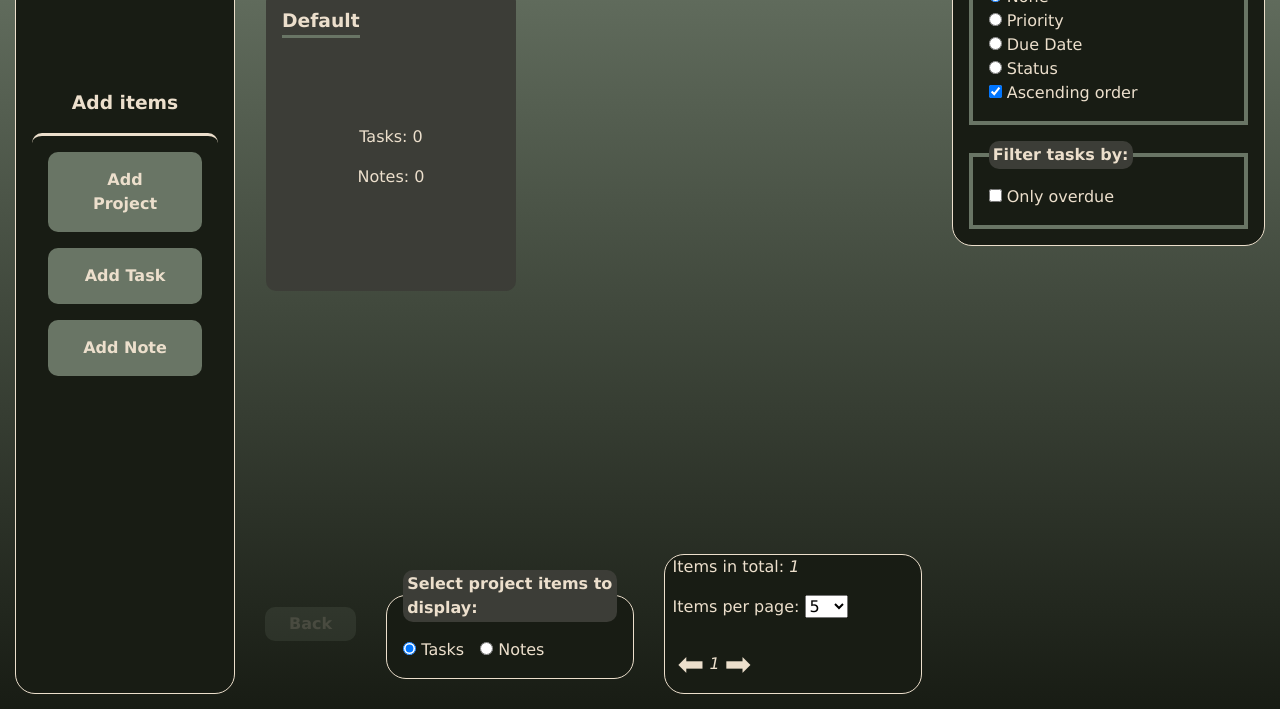
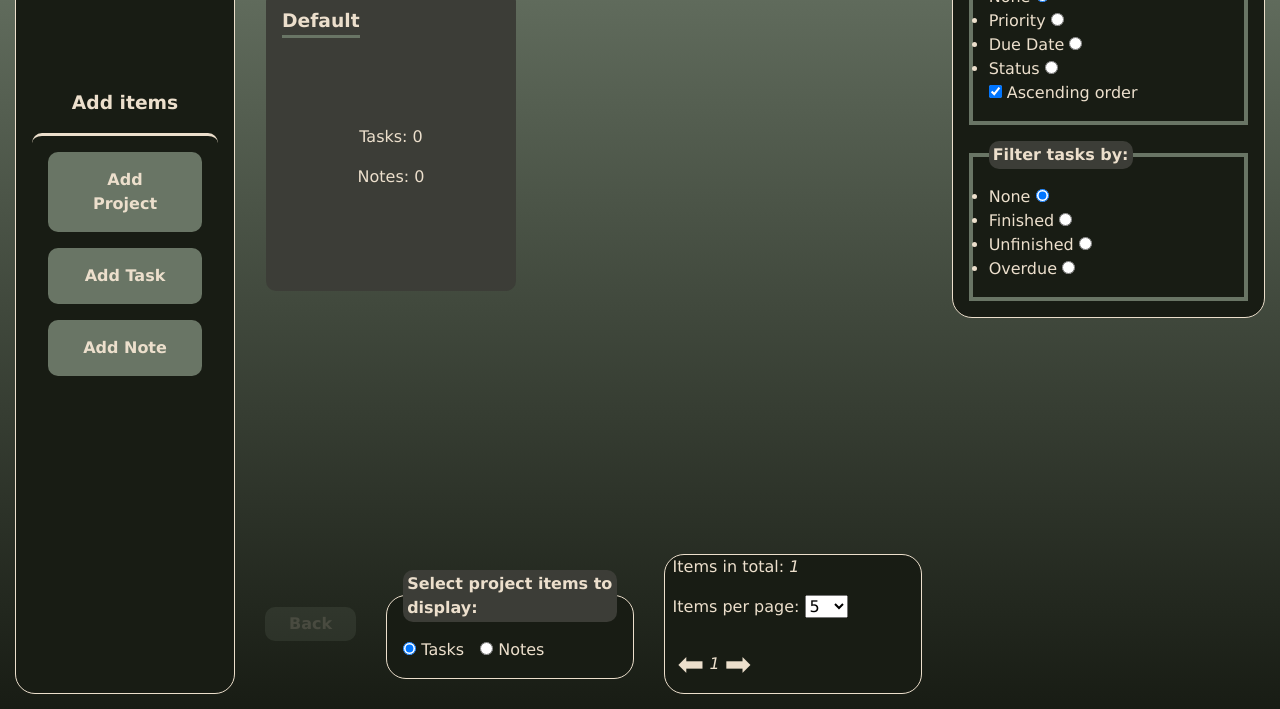
Before and after one commit to Jackob2004/odin-todo-list, a website built with webpack: page src/template.html in a window 1280 px wide. Shown: the part 91-800 px from the top of the page. Built offline with nearby package versions, Linux system fonts and the light colour scheme.

Commit message:
Add more filter options in html structure
Add necessary input fields.
Group inputs in tasks sorter with lists.

```diff
--- a/src/template.html
+++ b/src/template.html
@@ -300,27 +300,24 @@
 
         <fieldset id="sorting-options">
             <legend>Sort tasks by:</legend>
-            <div>
-                <p>
+            <ul>
+                <li>
+                    <label for="sort-by-none">None</label>
                     <input type="radio" id="sort-by-none" name="sorting-mode" value="None" checked />
-                    <label for="sort-by-none">None</label>
-                </p>
-
-                <p>
+                </li>
+                <li>
+                    <label for="sort-by-priority">Priority</label>
                     <input type="radio" id="sort-by-priority" name="sorting-mode" value="Priority" />
-                    <label for="sort-by-priority">Priority</label>
-                </p>
-
-                <p>
+                </li>
+                <li>
+                    <label for="sort-by-date">Due Date</label>
                     <input type="radio" id="sort-by-date" name="sorting-mode" value="Date" />
-                    <label for="sort-by-date">Due Date</label>
-                </p>
-
-                <p>
+                </li>
+                <li>
+                    <label for="sort-by-status">Status</label>
                     <input type="radio" id="sort-by-status" name="sorting-mode" value="Status" />
-                    <label for="sort-by-status">Status</label>
-                </p>
-            </div>
+                </li>
+            </ul>
 
             <div>
                 <input type="checkbox" id="tasks-ordering" checked />
@@ -330,10 +327,24 @@
 
         <fieldset id="filtering-options">
             <legend>Filter tasks by:</legend>
-            <div>
-                <input type="checkbox" id="tasks-filtering" />
-                <label for="tasks-filtering">Only overdue</label>
-            </div>
+            <ul>
+                <li>
+                    <label for="filter-by-none">None</label>
+                    <input type="radio" id="filter-by-none" name="filtering-mode" value="None" checked/>
+                </li>
+                <li>
+                    <label for="filter-by-finished">Finished</label>
+                    <input type="radio" id="filter-by-finished" name="filtering-mode" value="Finished" />
+                </li>
+                <li>
+                    <label for="filter-by-unfinished">Unfinished</label>
+                    <input type="radio" id="filter-by-unfinished" name="filtering-mode" value="Unfinished" />
+                </li>
+                <li>
+                    <label for="filter-by-overdue">Overdue</label>
+                    <input type="radio" id="filter-by-overdue" name="filtering-mode" value="Overdue" />
+                </li>
+            </ul>
         </fieldset>
 
     </div>
```
